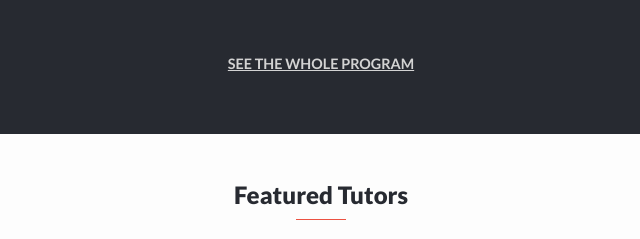
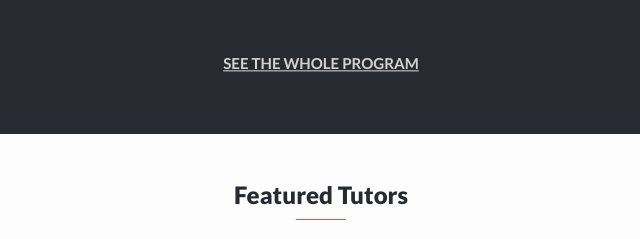
Before and after one commit to Uthmanbello/Capstone1, a plain HTML site: page index.html in a window 1280 px wide. In both pictures the pointer is over the element "SEE THE WHOLE PROGRAM". Shown: the part 1228-1467 px from the top of the page, 319-959 px from the left. Drawn offline with Linux system fonts and the light colour scheme.

Commit message:
Add transform property to 'SEE THE WHOLE PROGRAM' link

```diff
--- a/styles.css
+++ b/styles.css
@@ -583,6 +583,9 @@ header {
   font-size: 0.9em;
 }
 
+.sec2-link-d:hover {
+  transform: scale(1.05);
+}
 .speaker-sec {
   display: flex;
   padding-left: 12%;
```
